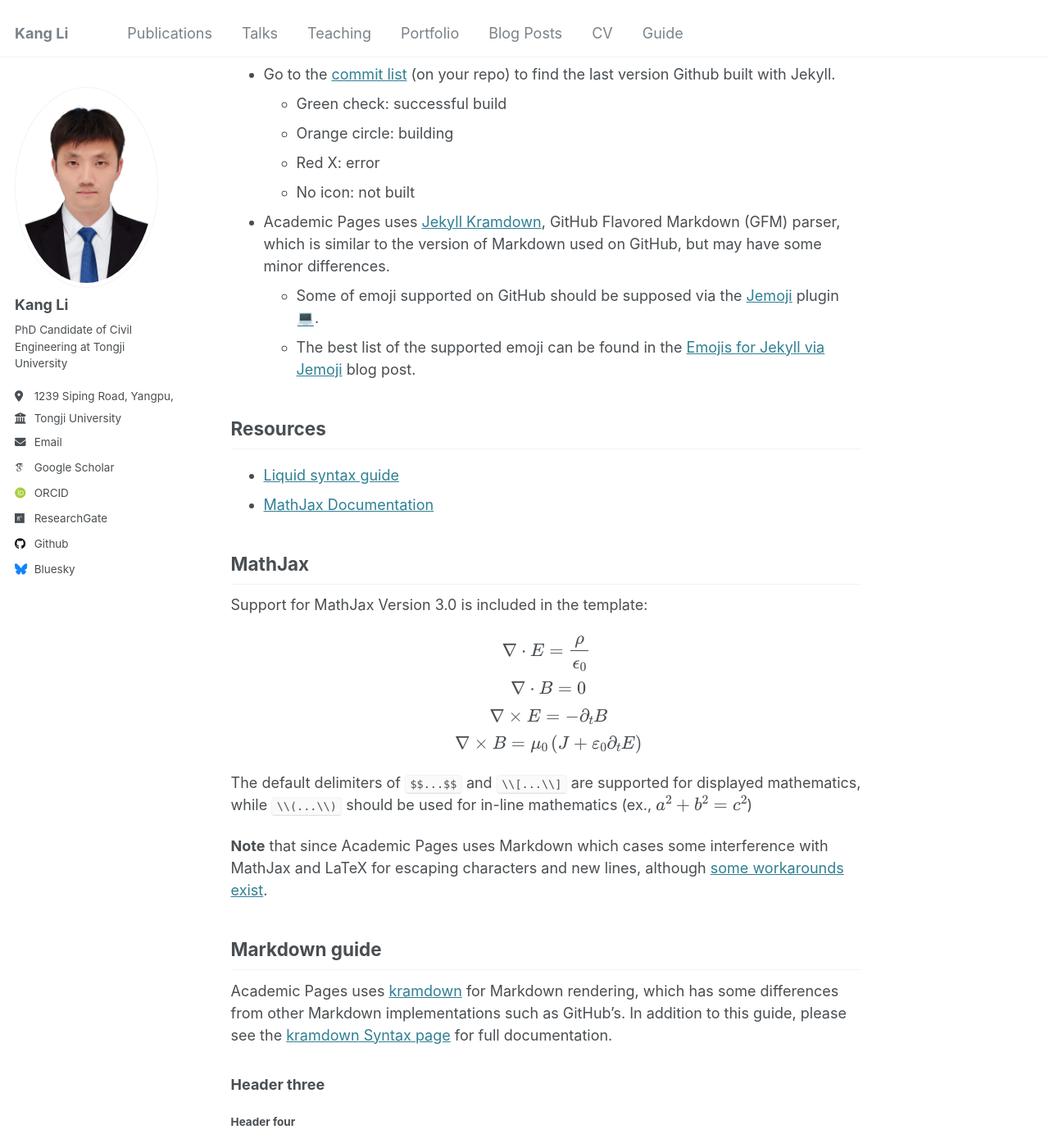
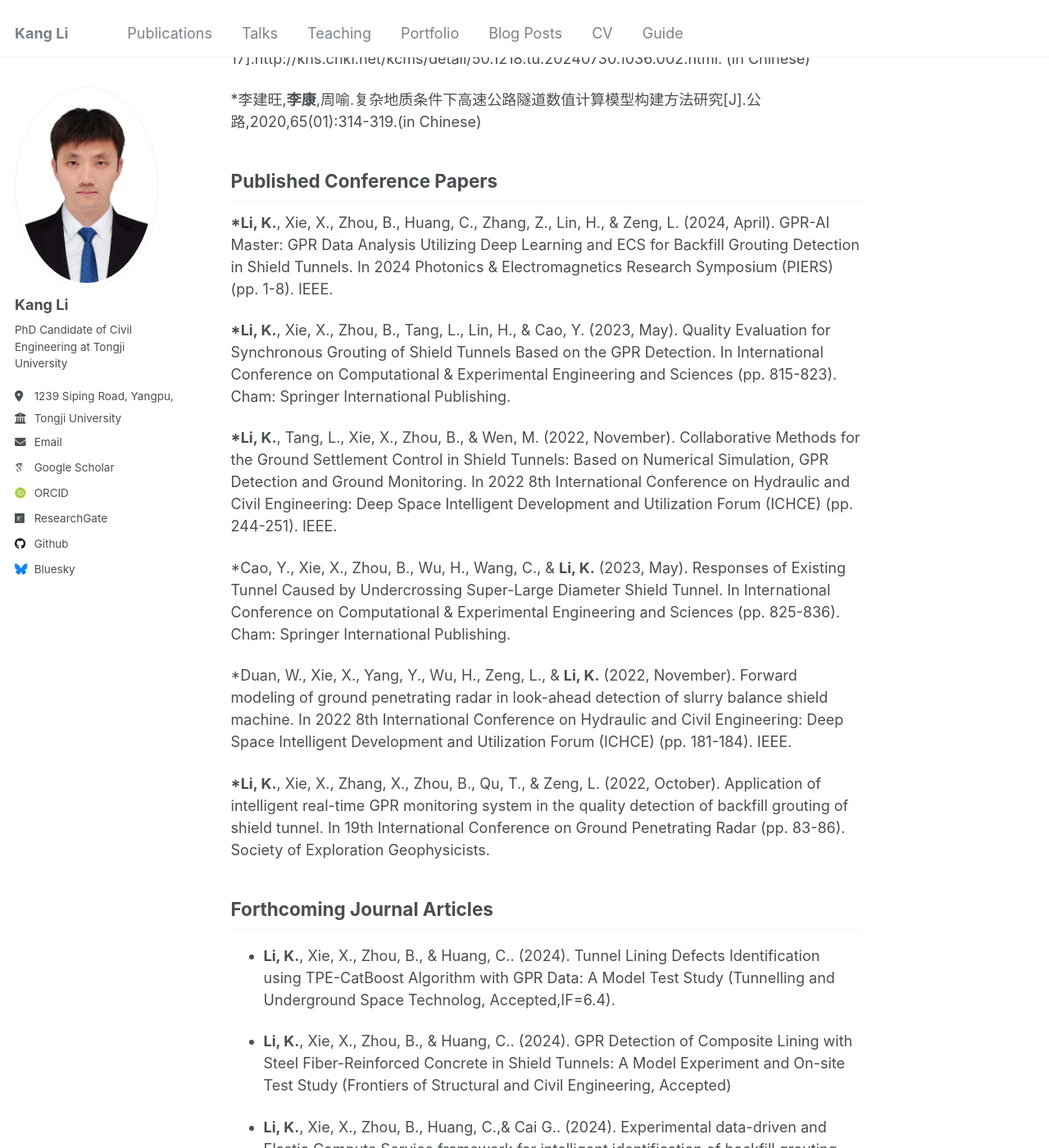
Before and after one commit to LIKANG2021/kangli_page.github.io, a Jekyll site: the page built from _pages/publication.md, in a window 1280 px wide and 1400 px high, scrolled down 735 px. Shown: the whole window at 82% size. Built offline with Jekyll 4.4.1, drawn with Linux system fonts in a browser that asks for light colours; emoji names are drawn with the system emoji font; some web fonts are replaced; some of the changed text lies outside the part shown.

Commit message:
Update publication.md

````diff
--- a/_pages/publication.md
+++ b/_pages/publication.md
@@ -7,172 +7,47 @@ redirect_from:
   - /publication.html
 ---
 
-## Locations of key files/directories
+## Published Journal Papers
+***Li, K.**, Xie, X., Zhou, B., Huang, C., Lin, W., Zhou, Y., & Wang, C. (2024). Thickness regression for backfill grouting of shield tunnels based on GPR data and CatBoost & BO-TPE: A full-scale model test study. Underground Space, 17, 100-119.
 
-* Basic config options: _config.yml
-* Top navigation bar config: _data/navigation.yml
-* Single pages: _pages/
-* Collections of pages are .md or .html files in:
-  * _publications/
-  * _portfolio/
-  * _posts/
-  * _teaching/
-  * _talks/
-* Footer: _includes/footer.html
-* Static files (like PDFs): /files/
-* Profile image (can set in _config.yml): images/profile.png
+***Li, K.**, Xie, X., Huang, C., Zhou, B., Duan, W., Lin, H., & Wang, C. (2023). Study on the penetration capability of GPR for the steel-fibre reinforced concrete (SFRC) segment based on numerical simulations and model test. Construction and Building Materials, 400, 132719.
 
-## Tips and hints
+*Guo, S., Zhou, J., Li, Z., Zheng, L., Wang, X., Cheng, S., & **Li, K.** (2024). End-to-end machine-learning for high-gravity ammonia stripping: Bridging the gap between scientific research and user-friendly applications. Water Research, 248, 120790.
 
-* Name a file ".md" to have it render in markdown, name it ".html" to render in HTML.
-* Go to the [commit list](https://github.com/academicpages/academicpages.github.io/commits/master) (on your repo) to find the last version Github built with Jekyll.
-  * Green check: successful build
-  * Orange circle: building
-  * Red X: error
-  * No icon: not built
-* Academic Pages uses [Jekyll Kramdown](https://jekyllrb.com/docs/configuration/markdown/), GitHub Flavored Markdown (GFM) parser, which is similar to the version of Markdown used on GitHub, but may have some minor differences.
-  * Some of emoji supported on GitHub should be supposed via the [Jemoji](https://github.com/jekyll/jemoji) plugin :computer:.
-  * The best list of the supported emoji can be found in the [Emojis for Jekyll via Jemoji](https://www.fabriziomusacchio.com/blog/2021-08-16-emojis_for_Jekyll/#computer) blog post.
+***李康**,谢雄耀,周彪,等.盾构隧道双液同步注浆GPR检测模型试验[J].中国公路学报,2024,37(03):330-341.DOI:10.19721/j.cnki.1001-7372.2024.03.021.(in Chinese)
 
-## Resources
- * [Liquid syntax guide](https://shopify.github.io/liquid/tags/control-flow/)
- * [MathJax Documentation](https://docs.mathjax.org/en/latest/)
+***李康**,高永涛,周喻,等.立井井筒失稳机理与加固方法[J].中南大学学报(自然科学版),2020,51(04):1068-1076.(in Chinese)
 
-## MathJax
+***李康**,谢雄耀,周彪,等.盾构隧道壁后注浆智能检测的“云-边-端”架构及应用[J/OL].土木与环境工程学报(中英文),1-10[2024-12-17].http://kns.cnki.net/kcms/detail/50.1218.tu.20240730.1036.002.html. (in Chinese)
 
-Support for MathJax Version 3.0 is included in the template:
+*李建旺,**李康**,周喻.复杂地质条件下高速公路隧道数值计算模型构建方法研究[J].公路,2020,65(01):314-319.(in Chinese)
 
-$$
-\displaylines{
-\nabla \cdot E= \frac{\rho}{\epsilon_0} \\\
-\nabla \cdot B=0 \\\
-\nabla \times E= -\partial_tB \\\
-\nabla \times B  = \mu_0 \left(J + \varepsilon_0 \partial_t E \right)
-}
-$$
+## Published Conference Papers
+***Li, K.**, Xie, X., Zhou, B., Huang, C., Zhang, Z., Lin, H., & Zeng, L. (2024, April). GPR-AI Master: GPR Data Analysis Utilizing Deep Learning and ECS for Backfill Grouting Detection in Shield Tunnels. In 2024 Photonics & Electromagnetics Research Symposium (PIERS) (pp. 1-8). IEEE.
 
-The default delimiters of `$$...$$` and `\\[...\\]` are supported for displayed mathematics, while `\\(...\\)` should be used for in-line mathematics (ex., \\(a^2 + b^2 = c^2\\))
+***Li, K.**, Xie, X., Zhou, B., Tang, L., Lin, H., & Cao, Y. (2023, May). Quality Evaluation for Synchronous Grouting of Shield Tunnels Based on the GPR Detection. In International Conference on Computational & Experimental Engineering and Sciences (pp. 815-823). Cham: Springer International Publishing.
 
-**Note** that since Academic Pages uses Markdown which cases some interference with MathJax and LaTeX for escaping characters and new lines, although [some workarounds exist](https://math.codidact.com/posts/278763/278772#answer-278772).
+***Li, K.**, Tang, L., Xie, X., Zhou, B., & Wen, M. (2022, November). Collaborative Methods for the Ground Settlement Control in Shield Tunnels: Based on Numerical Simulation, GPR Detection and Ground Monitoring. In 2022 8th International Conference on Hydraulic and Civil Engineering: Deep Space Intelligent Development and Utilization Forum (ICHCE) (pp. 244-251). IEEE.
 
-## Markdown guide
+*Cao, Y., Xie, X., Zhou, B., Wu, H., Wang, C., & **Li, K.** (2023, May). Responses of Existing Tunnel Caused by Undercrossing Super-Large Diameter Shield Tunnel. In International Conference on Computational & Experimental Engineering and Sciences (pp. 825-836). Cham: Springer International Publishing.
 
-Academic Pages uses [kramdown](https://kramdown.gettalong.org/index.html) for Markdown rendering, which has some differences from other Markdown implementations such as GitHub's. In addition to this guide, please see the [kramdown Syntax page](https://kramdown.gettalong.org/syntax.html) for full documentation.
+*Duan, W., Xie, X., Yang, Y., Wu, H., Zeng, L., & **Li, K.** (2022, November). Forward modeling of ground penetrating radar in look-ahead detection of slurry balance shield machine. In 2022 8th International Conference on Hydraulic and Civil Engineering: Deep Space Intelligent Development and Utilization Forum (ICHCE) (pp. 181-184). IEEE.
 
-### Header three
+***Li, K.**, Xie, X., Zhang, X., Zhou, B., Qu, T., & Zeng, L. (2022, October). Application of intelligent real-time GPR monitoring system in the quality detection of backfill grouting of shield tunnel. In 19th International Conference on Ground Penetrating Radar (pp. 83-86). Society of Exploration Geophysicists.
 
-#### Header four
+## Forthcoming Journal Articles
 
-##### Header five
+* **Li, K.**, Xie, X., Zhou, B., & Huang, C.. (2024). Tunnel Lining Defects Identification using TPE-CatBoost Algorithm with GPR Data: A Model Test Study (Tunnelling and Underground Space Technolog, Accepted,IF=6.4).
 
-###### Header six
+* **Li, K.**, Xie, X., Zhou, B., & Huang, C.. (2024). GPR Detection of Composite Lining with Steel Fiber-Reinforced Concrete in Shield Tunnels: A Model Experiment and On-site Test Study (Frontiers of Structural and Civil Engineering, Accepted)
 
-## Blockquotes
+* **Li, K.**, Xie, X., Zhou, B., Huang, C.,& Cai G.. (2024). Experimental data-driven and Elastic Compute Service framework for intelligent identification of backfill grouting thickness in shield tunnels (Tunnelling and Underground Space Technolog, Underreview)
+* Cai, G., Xie X., **Li K***. Intelligent GPR Detection of Backfill Grouting and Adjacent Soil Cavities in Shield Tun-nels. (Advances in Civil Engineering, Under review)
 
-Single line blockquote:
 
-> Quotes are cool.
+## Forthcoming Conference Articles
+No further meetings for the time being
 
-## Tables
-
-### Table 1
-
-| Entry            | Item   |                                                              |
-| --------         | ------ | ------------------------------------------------------------ |
-| [John Doe](#)    | 2016   | Description of the item in the list                          |
-| [Jane Doe](#)    | 2019   | Description of the item in the list                          |
-| [Doe Doe](#)     | 2022   | Description of the item in the list                          |
-
-### Table 2
-
-| Header1 | Header2 | Header3 |
-|:--------|:-------:|--------:|
-| cell1   | cell2   | cell3   |
-| cell4   | ce
-ll5   | cell6   |
-|-----------------------------|
-| cell1   | cell2   | cell3   |
-| cell4   | cell5   | cell6   |
-|=============================|
-| Foot1   | Foot2   | Foot3   |
-
-## Definition Lists
-
-Definition List Title
-:   Definition list division.
-
-Startup
-:   A startup company or startup is a company or temporary organization designed to search for a repeatable and scalable business model.
-
-#dowork
-:   Coined by Rob Dyrdek and his personal body guard Christopher "Big Black" Boykins, "Do Work" works as a self motivator, to motivating your friends.
-
-Do It Live
-:   I'll let Bill O'Reilly [explain](https://www.youtube.com/watch?v=O_HyZ5aW76c "We'll Do It Live") this one.
-
-## Unordered Lists (Nested)
-
-  * List item one
-      * List item one
-          * List item one
-          * List item two
-          * List item three
-          * List item four
-      * List item two
-      * List item three
-      * List item four
-  * List item two
-  * List item three
-  * List item four
-
-## Ordered List (Nested)
-
-  1. List item one
-      1. List item one
-          1. List item one
-          2. List item two
-          3. List item three
-          4. List item four
-      2. List item two
-      3. List item three
-      4. List item four
-  2. List item two
-  3. List item three
-  4. List item four
-
-## Buttons
-
-Make any link standout more when applying the `.btn` class.
-
-## Notices
-
-Basic notices or call-outs are supported using the following syntax:
-
-```markdown
-**Watch out!** You can also add notices by appending `{: .notice}` to the line following paragraph.
-{: .notice}
-```
-
-which wil render as:
-
-**Watch out!** You can also add notices by appending `{: .notice}` to the line following paragraph.
-{: .notice}
-
-### Footnotes
-
-Footnotes can be useful for clarifying points in the text, or citing information.[^1] Markdown support numeric footnotes, as well as text as long as the values are unique.[^note]
-
-```markdown
-This is the regular text.[^1] This is more regular text.[^note]
-
-[^1]: This is the footnote itself.
-[^note]: This is another footnote.
-```
-
-[^1]: Such as this footnote.
-[^note]: When using text for footnotes markers, no spaces are permitted in the name.
-
-## HTML Tags
 
 ### Address Tag
 
````
